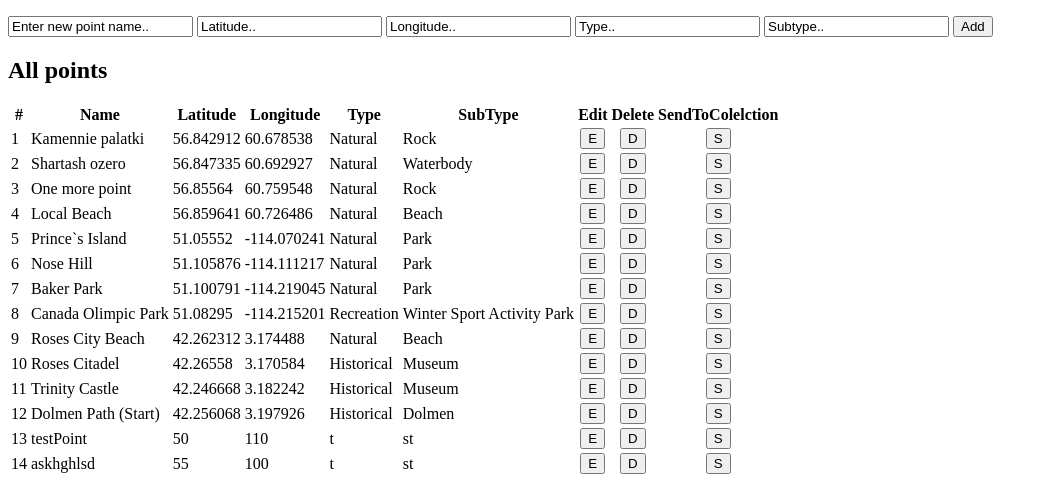
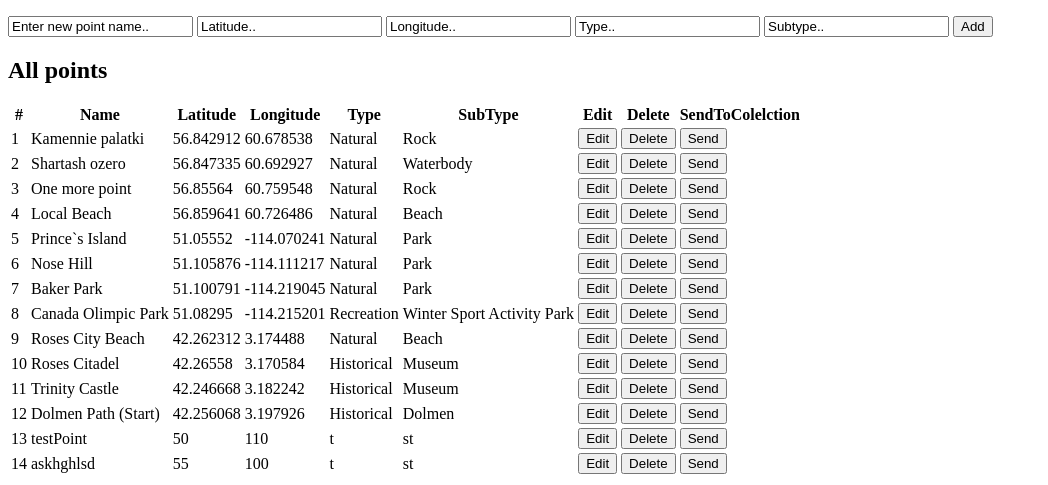
Before and after one commit to vad2der/Flask_training, a Flask app: page /stage02 in a window 1280 px wide. Shown: the part 731-1216 px from the top of the page, without its empty margins (0-1048 px from the left). Run offline with Flask 2, Linux system fonts and the light colour scheme; some libraries are stand-ins or nearby versions.

Commit message:
eorked on edits.TODO: resolve sending unupdated info when save. connect real DB

```diff
--- a/collections.txt
+++ b/collections.txt
@@ -2,4 +2,4 @@
 {"poi_ids": [9201, 9202, 9203, 9204], "col_id": 222, "name": "Collection 2"}
 {"poi_ids": [9301, 9302, 9303, 9304], "col_id": 333, "name": "Collection 3"}
 {"poi_ids": [], "col_id": 444, "name": "Collection 4"}
-{"poi_ids": [9104, 9102, 9101], "date_updated": null, "col_id": 445, "date_created": null, "name": "aaaaa"}
+{"date_updated": null, "poi_ids": [9104, 9102, 9101, 3], "col_id": 445, "name": "aaaaa", "date_created": null}
--- a/main.py
+++ b/main.py
@@ -6,6 +6,7 @@ from flask import Flask, request, render_template, flash, url_for, jsonify
 import random
 from flask_restful import reqparse, abort, Api, Resource, fields
 from os import path
+import datetime
 
 app = Flask(__name__)
 api = Api(app)
@@ -207,8 +208,19 @@ class POIs(Resource):
                     output.append(ap)
         return output
 
-    def put(self):
-        pass
+    def put(self,the_collection):
+        updated_poi = {}
+        if the_collection == 'update':
+            for field in self.poi_fields:
+                updated_poi[field] = request.form.get(field)
+                print(str(field),": ",str(updated_poi[field]))
+        updated_poi['poi_id'] = int(updated_poi['poi_id'])
+        for poi in self.all_pois:
+            if poi['poi_id'] == updated_poi['poi_id']:
+                self.all_pois.remove(poi)
+                self.all_pois.append(updated_poi)
+        self.saveDB(self.all_pois)
+        return updated_poi, 201
 
     def post(self, the_collection):
         new_poi = {}
--- a/static/collections.js
+++ b/static/collections.js
@@ -1,26 +1,26 @@
 $(function (){
     var $collections = $('#collections');
 	var $all_pois = $('#all_pois');
-	var pointTemplate = "<tr>"+
-		"<td>{{index}}</td>"+
-		"<td>{{poi_name}}</td>"+
-		"<td>{{lat}}</td>"+
-		"<td>{{lng}}</td>"+
-		"<td>{{type}}</td>"+
-		"<td>{{subtype}}</td>"+
-		"<th><button data-id='{{poi_id}}'class='edit'>E</button></th>"+
-		"<th><button data-id='{{poi_id}}'class='remove_from_collection'>R</button></th></tr>";
+	var $poi_list_show = $('#poi_list_show');
 
-	var pointTemplateAll = "<tr id='poi'>"+
-		"<td>{{index}}</td>"+
-		"<td>{{poi_name}}</td>"+
-		"<td>{{lat}}</td>"+
-		"<td>{{lng}}</td>"+
-		"<td>{{type}}</td>"+
-		"<td>{{subtype}}</td>"+
-		"<th><button data-id={{poi_id}} class='edit'>E</button></th>"+
-		"<th><button data-id={{poi_id}} class='remove'>D</button></th>"+
-		"<th><button data-id={{poi_id}} class='send'>S</button></th></tr>";
+	var pointTemplate = "<tr><td>{{index}}</td>"+
+		"<td><span class='noedit name'>{{poi_name}}</span><input class='edit name'/></td>"+
+		"<td><span class='noedit lat'>{{lat}}</span><input class='edit lat'/></td>"+
+		"<td><span class='noedit lng'>{{lng}}</span><input class='edit lng'/></td>"+
+		"<td><span class='noedit type'>{{type}}</span><input iclass='edit type'/></td>"+
+		"<td><span class='noedit subtype'>{{subtype}}</span><input class='edit subtype'/></td>"+
+		"<td><button data-id='{{poi_id}}' id='edit_button' class='noedit buttonE'>Edit</button><button data-id='{{poi_id}}' id='edit_button' class='edit buttonS'>Save</button><button data-id='{{poi_id}}' id='edit_button' class='edit buttonC'>Cancel</button></td>"+
+		"<td><button data-id='{{poi_id}}' id='remove_from_collection' class='noedit'>Remove</button></td></tr>";
+
+	var pointTemplateAll = "<tr id='poi'><td>{{index}}</td>"+
+		"<td><span class='noedit name'>{{poi_name}}</span><input id='name' class='edit name'/></td>"+
+		"<td><span class='noedit lat'>{{lat}}</span><input id='lat' class='edit lat'/></td>"+
+		"<td><span class='noedit lng'>{{lng}}</span><input id='lng' class='edit lng'/></td>"+
+		"<td><span class='noedit type'>{{type}}</span><input id='type' class='edit type'/></td>"+
+		"<td><span class='noedit subtype'>{{subtype}}</span><input id='subtype' class='edit subtype'/></td>"+
+		"<td><button data-id='{{poi_id}}' id='edit_button' class='noedit buttonE'>Edit</button><button data-id='{{poi_id}}' id='edit_button' class='edit buttonS'>Save</button><button data-id='{{poi_id}}' id='edit_button' class='edit buttonC'>Cancel</button></td>"+
+		"<td><button data-id={{poi_id}} id='remove' class='noedit'>Delete</button></td>"+
+		"<td><button data-id={{poi_id}} id='send' class='noedit'>Send</button></td></tr>";
 
     // fill colections list
     var getCollectionNames = function() {
@@ -214,7 +214,7 @@ $(function (){
 		    }
 	    });
     };
-	$("#all_pois").delegate('.remove', 'click', function() {
+	$("#all_pois").delegate('#remove', 'click', function() {
 		deletePoint($(this).attr('data-id'));
 	});
 
@@ -239,7 +239,7 @@ $(function (){
 		    }
 	    });
 	}
-	$("#all_pois").delegate('.send', 'click', function() {
+	$("#all_pois").delegate('#send', 'click', function() {
 		sentPointToCollection($(this).attr('data-id'));
 	});
 
@@ -264,7 +264,65 @@ $(function (){
 		    }
 	    });
 	}
-	$("#poi_list_show").delegate('.remove_from_collection', 'click', function() {
+	$("#poi_list_show").delegate('#remove_from_collection', 'click', function() {
 		removePointFromCollection($(this).attr('data-id'));
 	});
+
+	//editing a point
+	var editPoint = function(tr) {
+		tr.find('input.name').val(tr.find('span.name').html());
+		tr.find('input.lat').val(tr.find('span.lat').html());
+		tr.find('input.lng').val(tr.find('span.lng').html());
+		tr.find('input.type').val(tr.find('span.type').html());
+		tr.find('input.subtype').val(tr.find('span.subtype').html());
+		tr.addClass('edit');
+	}
+	$poi_list_show.delegate('#edit_button', 'click', function() {
+		$tr = $(this).closest('tr');
+		editPoint($tr);
+	});
+	$all_pois.delegate('#edit_button', 'click', function() {
+		$tr = $(this).closest('tr');
+		editPoint($tr);
+	});
+
+	//cancelling editing
+	$poi_list_show.delegate('.buttonC', 'click', function() {
+		$(this).closest('tr').removeClass('edit');
+	});
+	$all_pois.delegate('.buttonC', 'click', function() {
+		$(this).closest('tr').removeClass('edit');
+	});
+
+	//save edits
+	var saveEdits = function (tr){
+		var point = {
+			poi_name: tr.find('input.name').val(),
+			poi_id: tr.find('button').attr('data-id'),
+			lat: tr.find('input.lat').val(),
+			lng: tr.find('input.lng').val(),
+			type: tr.find('input.type').val(),
+			subtype: tr.find('input.subtype').val()
+		}
+		$.ajax({
+			type: 'PUT',
+			url: 'api/pois/update',
+			data: point,
+			success:function() {
+			    updatePOIList();
+				getPOIs();
+		    },
+			error: function() {
+			    alert('error saving point');
+		    }
+		});
+	}
+	$poi_list_show.delegate('.buttonS', 'click', function() {
+		$tr = $(this).closest('tr');
+		saveEdits($tr)
+	});
+	$all_pois.delegate('.buttonS', 'click', function() {
+		$tr = $(this).closest('tr');
+		saveEdits($tr)
+	});
  });
--- /dev/null
+++ b/static/style.css
@@ -0,0 +1,9 @@
+table tr .edit {
+	display: none;
+}
+table tr.edit .edit{
+	display: initial;
+}
+table tr.edit .noedit{
+	display: none;
+}
--- a/templates/base.html
+++ b/templates/base.html
@@ -2,12 +2,11 @@
 <html>
 <title>Map view page</title>
 <head>
-	<script src="http://maps.googleapis.com/maps/api/js"></script>
-	<script src="https://ajax.googleapis.com/ajax/libs/jquery/2.2.0/jquery.min.js"></script>
-	<script src="https://cdnjs.cloudflare.com/ajax/libs/mustache.js/2.2.1/mustache.min.js"></script>
-<!--
-<link rel="stylesheet" type="text/css" href="{{ url_for('static', filename='style.css')}}"></link>
--->
+  <script src="http://maps.googleapis.com/maps/api/js"></script>
+  <script src="https://ajax.googleapis.com/ajax/libs/jquery/2.2.0/jquery.min.js"></script>
+  <script src="https://cdnjs.cloudflare.com/ajax/libs/mustache.js/2.2.1/mustache.min.js"></script>
+  <link rel="stylesheet" type="text/css" href="{{ url_for('static', filename='style.css')}}"></link>
+
 </head>
 <body>
   <h1>Map view - {{ name }}</h1>
@@ -20,7 +19,9 @@
 
   <div id="poi_list" hidden></div>
 
-  <table id="poi_list_show"></table>
+  <table id="poi_list_show">
+
+  </table>
 
   <div id="test" hidden></div>
 
```
Also changed, not shown: pois.txt (+14 -14 lines).
